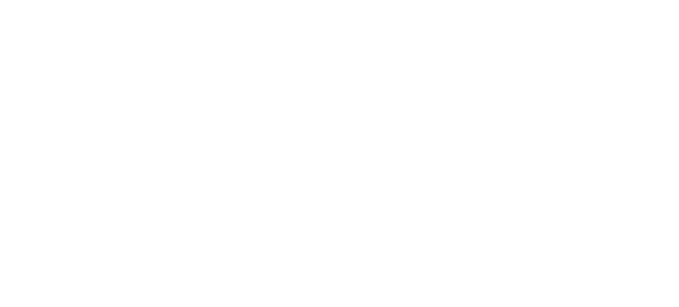
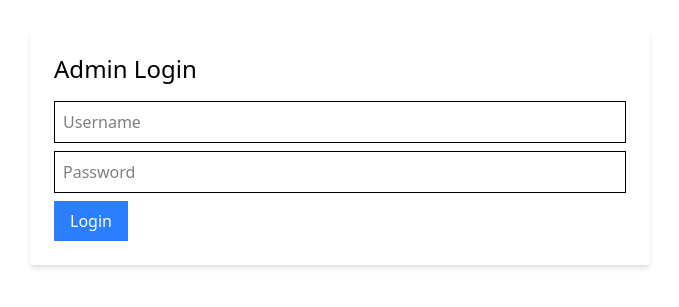
Before and after one commit to Sitharatk/qr-feedback-system, a React (Vite) app in the folder client/: page /admin/login in a window 1280 px wide. Before the commit this address had no page. Shown: the part 253-560 px from the top of the page, without its empty margins (300-979 px from the left). Built offline with nearby package versions, Linux system fonts and the light colour scheme.

Commit message:
feat: add AdminLogin component and update routing for admin login

```diff
--- a/client/src/App.jsx
+++ b/client/src/App.jsx
@@ -1,6 +1,6 @@
 import { Routes,Route } from 'react-router-dom'
 import ReviewPage from './pages/ReviewPage'
-
+import AdminLogin from './pages/AdminLogin'
 import './App.css'
 import Admin from './pages/Admin'
 
@@ -14,6 +14,7 @@
 
         <Route path="/" element={<ReviewPage />} />
         <Route path="/admin" element={<Admin />} />
+        <Route path="/admin/login" element={<AdminLogin />} />
       </Routes>
     </>
   )
--- /dev/null
+++ b/client/src/pages/AdminLogin.jsx
@@ -0,0 +1,46 @@
+import React, { useState } from "react";
+import { useNavigate } from "react-router-dom";
+
+function AdminLogin() {
+  const [username, setUsername] = useState("");
+  const [password, setPassword] = useState("");
+  const [error, setError] = useState("");
+  const navigate = useNavigate();
+
+  const handleLogin = async (e) => {
+    e.preventDefault();
+    try {
+      const response = await fetch(`${import.meta.env.VITE_API_URL}/api/admin/login`, {
+        method: "POST",
+        headers: { "Content-Type": "application/json" },
+        body: JSON.stringify({ username, password }),
+      });
+
+      const data = await response.json();
+      if (response.ok) {
+        localStorage.setItem("adminToken", data.token);
+        navigate("/admin/dashboard");
+      } else {
+        setError(data.message || "Login failed");
+      }
+    } catch (error) {
+      setError("Error logging in");
+    }
+  };
+
+  return (
+    <div className="flex items-center justify-center h-screen">
+      <form onSubmit={handleLogin} className="p-6 bg-white rounded shadow-md">
+        <h2 className="text-2xl mb-4">Admin Login</h2>
+        {error && <p className="text-red-500">{error}</p>}
+        <input type="text" placeholder="Username" value={username} onChange={(e) => setUsername(e.target.value)}
+          className="border p-2 mb-2 w-full" required />
+        <input type="password" placeholder="Password" value={password} onChange={(e) => setPassword(e.target.value)}
+          className="border p-2 mb-2 w-full" required />
+        <button type="submit" className="bg-blue-500 text-white px-4 py-2">Login</button>
+      </form>
+    </div>
+  );
+}
+
+export default AdminLogin;
```
Also changed, not shown: 1 other file (tests, documents, lock files or other folders).
